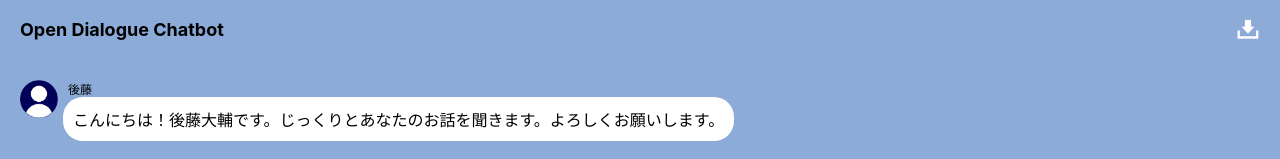
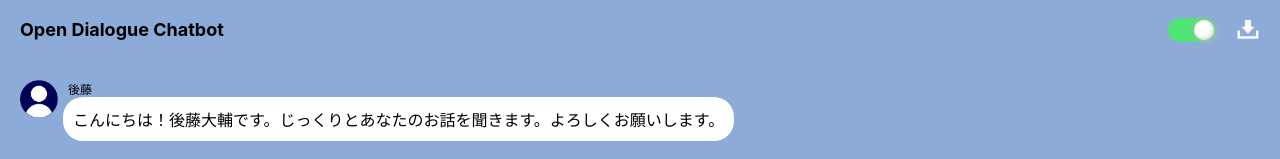
Before and after one commit to Maito-Funakoshi/reactailwind, a React (Vite) app: page / in a window 1280 px wide. Shown: the top 159 px of the page. Built offline with nearby package versions, Linux system fonts and the light colour scheme; no server answers; the HTML template or start-up script is replaced by a standard one.

Commit message:
トグルボタン復活

```diff
--- a/src/Header.jsx
+++ b/src/Header.jsx
@@ -2,9 +2,9 @@ import React from 'react';
 import downloadIcon from "../images/downloadIcon.png"
 
 const Header = ({ messages, inputAble, setInputAble}) => {
-  // const toggleSwitch = () => {
-  //   setInputAble(!inputAble);
-  // };
+  const toggleSwitch = () => {
+    setInputAble(!inputAble);
+  };
 
   const handleGetLog = () => {
     const log = messages.map((msg) =>msg.name + ": " + msg.content).join('\n');
@@ -24,9 +24,9 @@ const Header = ({ messages, inputAble, setInputAble}) => {
     <header className="App-header">
       <h1>
         <span id="title">Open Dialogue Chatbot</span>
-        {/* <div className={`switch_outer ${inputAble ? 'active' : ''}`} onClick={toggleSwitch}>
+        <div className={`switch_outer ${inputAble ? 'active' : ''}`} onClick={toggleSwitch}>
           <div className={`toggle_switch ${inputAble ? 'active' : ''}`}></div>
-        </div> */}
+        </div>
         <button onClick={handleGetLog}><img src={downloadIcon} alt="ダウンロード" /></button>
       </h1>
     </header>
--- a/src/index.css
+++ b/src/index.css
@@ -46,7 +46,10 @@ header.App-header h1 div.recipients label {
   font-size: 16px;
   color: black;
 }
-/* .switch_outer {
+
+
+
+.switch_outer {
   width: 48px;
   height: 24px;
   display: flex;
@@ -79,7 +82,10 @@ header.App-header h1 div.recipients label {
 }
 .toggle_switch.active {
   left: 26px;
-} */
+}
+
+
+
 header.App-header h1 button {
   background: none;
   border: none;
```
